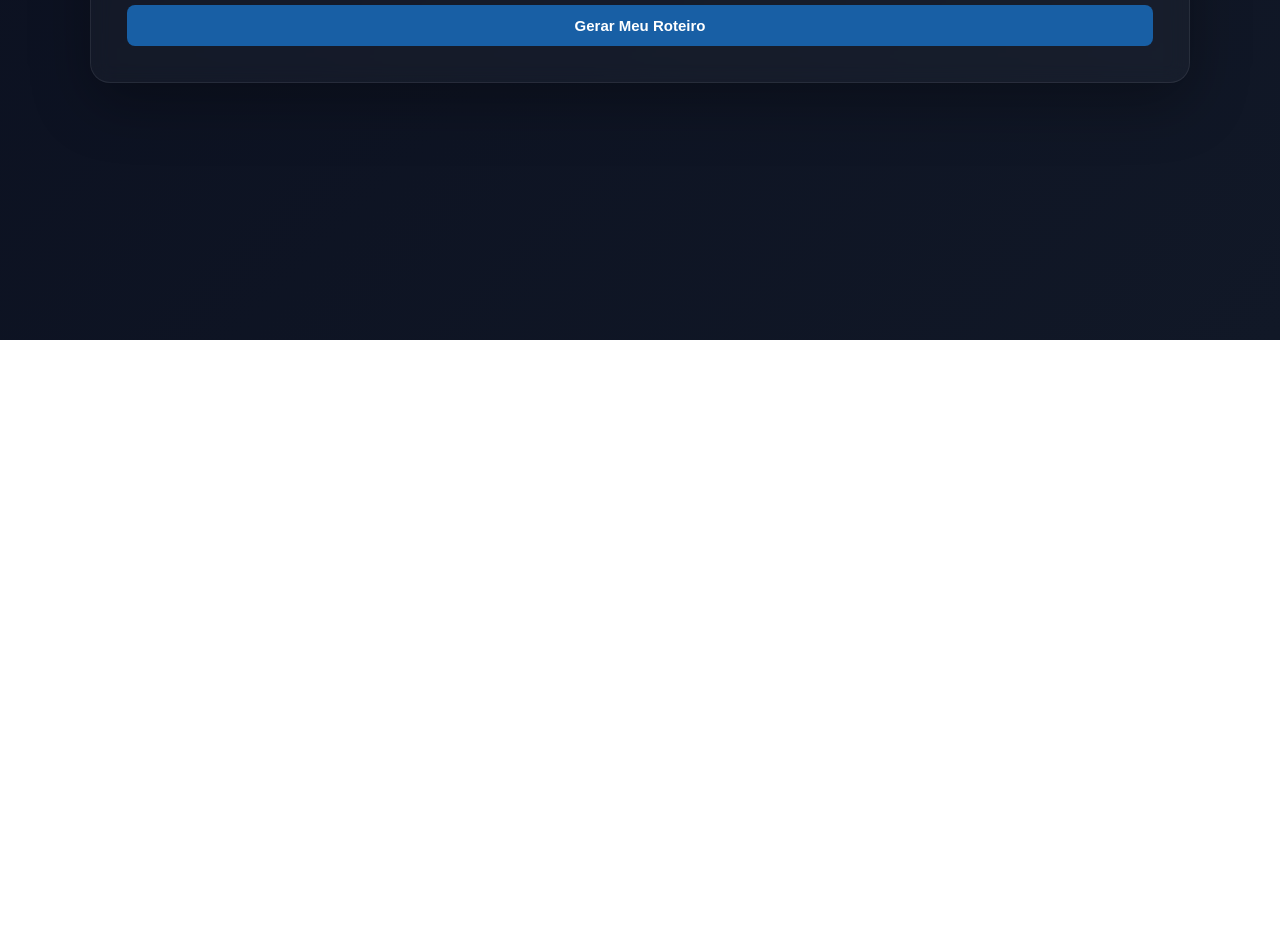
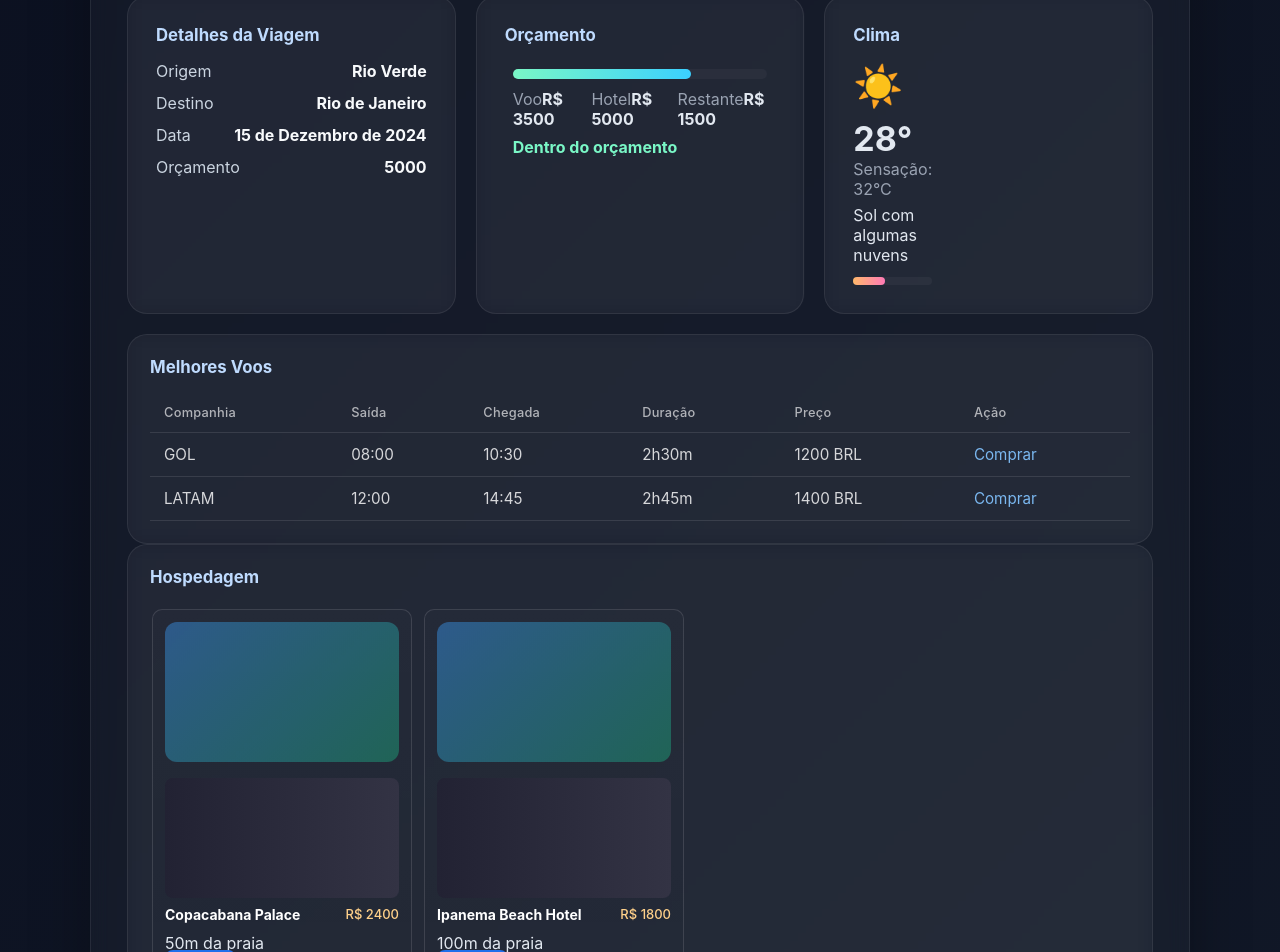
Before and after one commit to danifc123/AgentesDeViagensComIA, a React (Vite) app in the folder frontend/: page / in a window 1280 px wide. Shown: the part 460-1412 px from the top of the page. Before the commit the page ends 800 px from the top, so only its background shows below. Built offline with nearby package versions, Linux system fonts and the light colour scheme.

Commit message:
ajustes visuais nos primeiros containers e dados mockados

```diff
--- a/frontend/src/App.css
+++ b/frontend/src/App.css
@@ -157,6 +157,7 @@
   background: rgba(255, 255, 255, 0.05);
   border: 0.5px solid rgba(255, 255, 255, 0.1);
   border-radius: 14px;
+  margin-bottom: 20px; /* Gap of 20px below the container */
 }
 
 .trip-path {
@@ -680,16 +681,69 @@
   display: flex;
   gap: 16px;
   align-items: center;
+  position: relative;
 }
-.weather-left { flex: 1 }
-.weather-temp { font-size: 34px; font-weight: 700 }
-.weather-feels { color: #9aa3b2 }
-.weather-cond { margin-top: 6px }
-.temp-bar { height: 8px; background: rgba(255,255,255,0.04); border-radius: 8px; margin-top: 12px }
-.temp-fill { height: 100%; background: linear-gradient(90deg,#ffb86b,#ff7ab6); border-radius:8px }
-.weather-right { width: 260px }
-.weather-tip { display:flex; gap:8px; align-items:flex-start; padding:6px 0 }
-.tip-icon { font-size:14px }
+
+.weather-left {
+  flex: 1;
+}
+
+.weather-icon-container {
+  margin-bottom: 0.5rem;
+}
+
+.weather-icon {
+  font-size: 2.5rem;
+}
+
+.weather-temp {
+  font-size: 34px;
+  font-weight: 700;
+}
+
+.weather-feels {
+  color: #9aa3b2;
+}
+
+.weather-cond {
+  margin-top: 6px;
+}
+
+.temp-bar {
+  height: 8px;
+  background: rgba(255, 255, 255, 0.04);
+  border-radius: 8px;
+  margin-top: 12px;
+}
+
+.temp-fill {
+  height: 100%;
+  background: linear-gradient(90deg, #ffb86b, #ff7ab6);
+  border-radius: 8px;
+}
+
+.weather-right {
+  width: 260px;
+  opacity: 0;
+  visibility: hidden;
+  transition: opacity 0.3s ease, visibility 0.3s ease;
+}
+
+.weather-card:hover .weather-right {
+  opacity: 1;
+  visibility: visible;
+}
+
+.weather-tip {
+  display: flex;
+  gap: 8px;
+  align-items: flex-start;
+  padding: 6px 0;
+}
+
+.tip-icon {
+  font-size: 14px;
+}
 
 .flights-card { margin-top: 12px }
 .flights-table.modern { width: 100%; border-collapse: collapse }
--- a/frontend/src/App.tsx
+++ b/frontend/src/App.tsx
@@ -8,6 +8,7 @@ import HotelCarousel from './components/ui/HotelCarousel'
 import BudgetCard from './components/ui/BudgetCard'
 import TipsGrid from './components/ui/TipsGrid'
 import HotelCard from './components/ui/HotelCard'
+import { mockRoteiro } from './mockData'
 
 type MarkdownBlock =
   | { type: 'paragraph'; text: string }
@@ -123,12 +124,12 @@ interface RoteiroData {
 }
 
 function App() {
-  const [origem, setOrigem] = useState('')
-  const [destino, setDestino] = useState('')
-  const [data, setData] = useState('')
-  const [orcamento, setOrcamento] = useState('')
+  const [origem, setOrigem] = useState('Rio Verde')
+  const [destino, setDestino] = useState('Rio de Janeiro')
+  const [data, setData] = useState('15 de Dezembro')
+  const [orcamento, setOrcamento] = useState('5000')
   const [loading, setLoading] = useState(false)
-  const [roteiro, setRoteiro] = useState<RoteiroData | string | null>(null)
+  const [roteiro, setRoteiro] = useState<RoteiroData | string | null>(mockRoteiro) // Usar mock diretamente
 
   const renderInlineText = (text: string) => {
     const parts: React.ReactNode[] = []
--- a/frontend/src/components/ui/WeatherCard.tsx
+++ b/frontend/src/components/ui/WeatherCard.tsx
@@ -5,9 +5,28 @@ export default function WeatherCard({ climate }: { climate?: ClimateInfo }) {
   const feels = climate?.feels_like ?? '—'
   const cond = climate?.conditions ?? ''
 
+  // Determine weather icon based on conditions
+  const getWeatherIcon = () => {
+    const lowerCond = cond.toLowerCase()
+    if (lowerCond.includes('chuva') || lowerCond.includes('rain')) {
+      return { icon: '🌧️', color: '#1a3a6c' } // Dark blue
+    } else if (lowerCond.includes('sol') || lowerCond.includes('sun')) {
+      return { icon: '☀️', color: '#ff9f43' } // Orange
+    } else {
+      return { icon: '☁️', color: '#94a3b8' } // Gray
+    }
+  }
+
+  const weather = getWeatherIcon()
+
   return (
     <div className="weather-card">
       <div className="weather-left">
+        <div className="weather-icon-container">
+          <span className="weather-icon" style={{ color: weather.color }}>
+            {weather.icon}
+          </span>
+        </div>
         <div className="weather-temp">{temp}°</div>
         <div className="weather-feels">Sensação: {feels}°C</div>
         <div className="weather-cond">{cond}</div>
--- /dev/null
+++ b/frontend/src/mockData.ts
@@ -0,0 +1,82 @@
+import type { RoteiroData } from './types'
+
+export const mockRoteiro: RoteiroData = {
+  route: {
+    origem: 'Rio Verde',
+    destino: 'Rio de Janeiro',
+    data: '15 de Dezembro de 2024',
+    orcamento: 5000,
+  },
+  climate: {
+    location: 'Rio de Janeiro',
+    temperature: 28,
+    feels_like: 32,
+    conditions: 'Sol com algumas nuvens',
+    summary: 'Tempo agradável para passear',
+    recommendations: [
+      'Usar protetor solar',
+      'Levar uma garrafa de água',
+      'Usar roupas leves',
+    ],
+  },
+  budget: {
+    total: 5000,
+    used: 3500,
+    remaining: 1500,
+    status: 'within_budget',
+  },
+  flights: [
+    {
+      airline: 'GOL',
+      price: 1200,
+      currency: 'BRL',
+      departure: '08:00',
+      arrival: '10:30',
+      duration: '2h30m',
+      purchase_url: 'https://www.voegol.com.br',
+    },
+    {
+      airline: 'LATAM',
+      price: 1400,
+      currency: 'BRL',
+      departure: '12:00',
+      arrival: '14:45',
+      duration: '2h45m',
+      purchase_url: 'https://www.latamairlines.com',
+    },
+  ],
+  hotels: [
+    {
+      name: 'Copacabana Palace',
+      price_per_night: 800,
+      total_price: 2400,
+      distance: '50m da praia',
+      attractions: [
+        'Piscina com vista para o mar',
+        'Academia',
+        'Restaurante 24h',
+      ],
+      currency: 'BRL',
+      booking_url: 'https://www.copacabanapalace.com.br',
+    },
+    {
+      name: 'Ipanema Beach Hotel',
+      price_per_night: 600,
+      total_price: 1800,
+      distance: '100m da praia',
+      attractions: [
+        'Bar na piscina',
+        'Café da manhã incluso',
+        'Wi-Fi grátis',
+      ],
+      currency: 'BRL',
+      booking_url: 'https://www.ipanemabeachhotel.com.br',
+    },
+  ],
+  tips: [
+    'Visite o Cristo Redentor',
+    'Ande de bondinho no Pão de Açúcar',
+    'Conheça a praia de Copacabana',
+    'Prove a feijoada tradicional',
+  ],
+}
```
